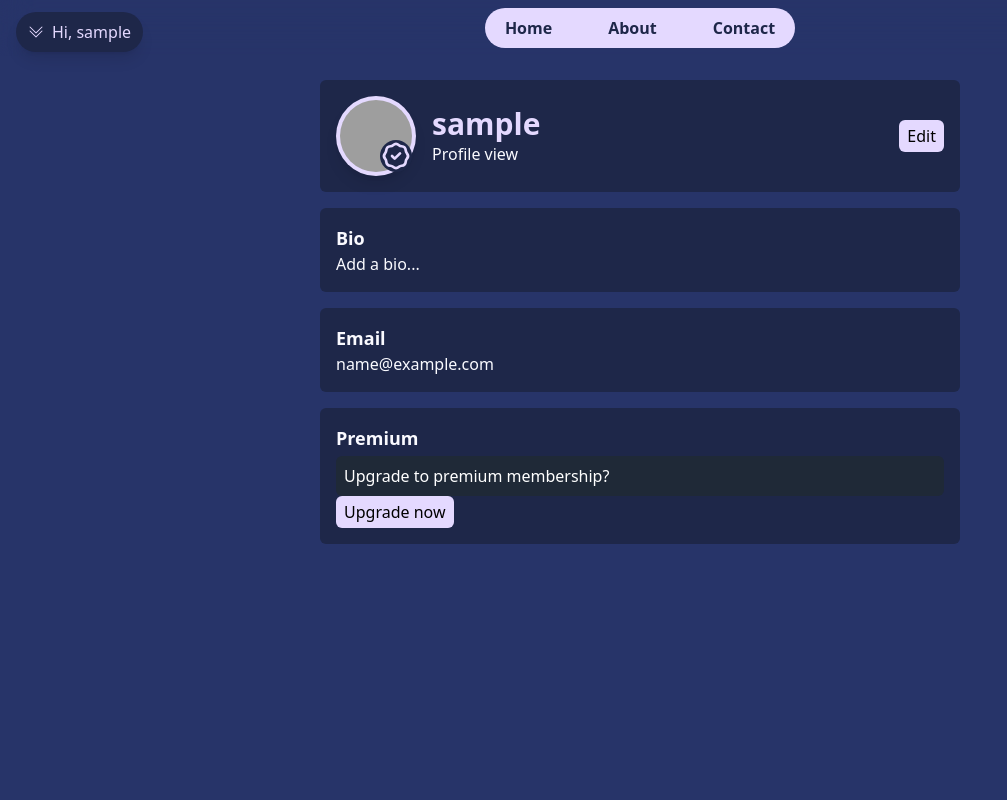
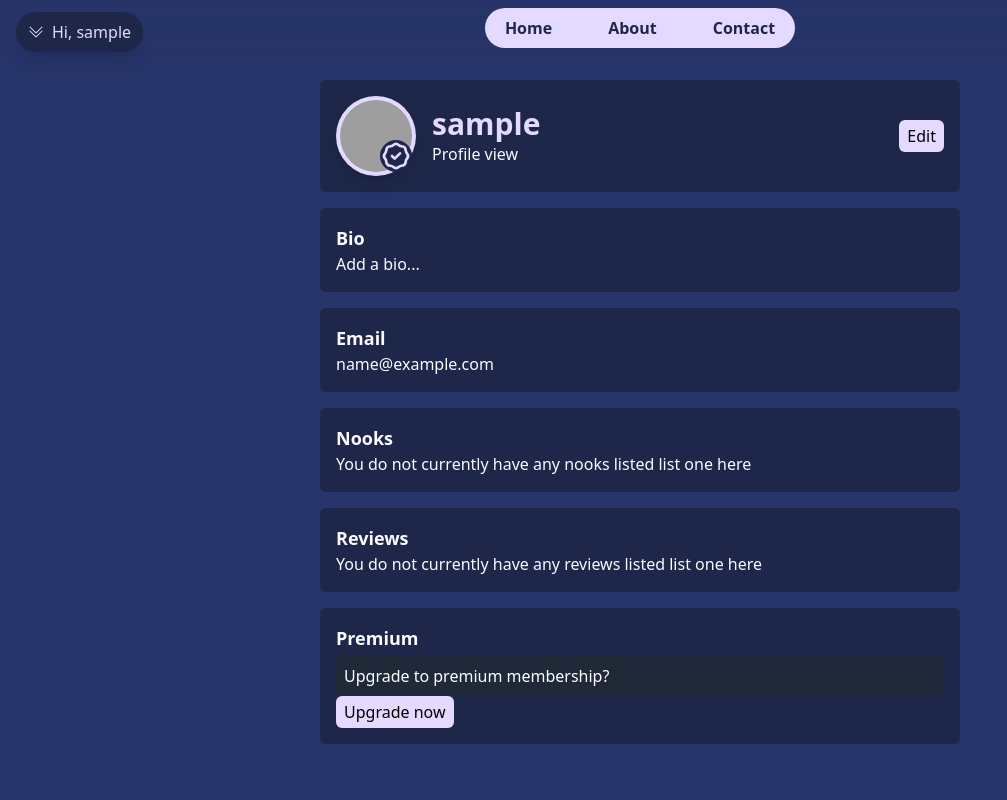
Before and after one commit to Junaidadams/nooks, a React (Vite) app: page /profile-page in a window 1280 px wide. Shown: the top 800 px of the page, without its empty margins (0-1007 px from the left). Built offline with nearby package versions, Linux system fonts and the light colour scheme; sample sign-in values are in the browser's storage; grey boxes are pictures that could not be loaded.

Commit message:
Changes after luncbreak

```diff
--- /dev/null
+++ b/src/components/IconBorder.jsx
@@ -0,0 +1,50 @@
+import PropTypes from "prop-types";
+import { AnimatePresence, motion } from "framer-motion";
+import { HiOutlineBadgeCheck } from "react-icons/hi";
+
+const IconBorder = (img, verified, premium, isHovered) => {
+  return (
+    <div
+      className={`relative ${
+        premium
+          ? "bg-gradient-to-tr from-amber-500 to-amber-200"
+          : "bg-periwinkle"
+      } rounded-full w-16 h-16 sm:h-20 sm:w-20 flex shadow-lg p-1 mr-4`}
+    >
+      <img
+        src="https://encrypted-tbn2.gstatic.com/images?q=tbn:ANd9GcSDz6yWvbQS0-tmNQjbMcOl11jXk38fj9xtWeMQVidumoj9Imn2ioRiYubBoTVUkAt-yUCjnJ2WU4_ZxexGo9QQxQkxJn0UoyAD-yAOIw"
+        className="rounded-full object-cover h-full w-full"
+      />
+      <div
+        className="relative"
+        onMouseEnter={() => setIsHovered(true)}
+        onMouseLeave={() => setIsHovered(false)}
+      >
+        <HiOutlineBadgeCheck
+          color="#E4D9FF"
+          className="h-6 w-6 sm:h-8 sm:w-8 z-10 absolute bottom-0 right-0 transform bg-space-cadet p-0 rounded-full"
+        />
+        <AnimatePresence>
+          {isHovered && (
+            <motion.div
+              initial={{ opacity: 0, y: 5 }}
+              animate={{ opacity: 1, y: 0 }}
+              exit={{ opacity: 0, y: 5 }}
+              className="absolute bottom-10 right-0 bg-gray-800 text-white text-xs px-2 py-1 rounded-md shadow-md whitespace-nowrap"
+            >
+              Verified
+            </motion.div>
+          )}
+        </AnimatePresence>
+      </div>
+    </div>
+  );
+};
+
+IconBorder.propTypes = {
+  img: PropTypes.any.isRequired,
+  verified: PropTypes.bool.isRequired,
+  premium: PropTypes.bool.isRequired,
+};
+
+export default IconBorder;
--- a/src/pages/ProfilePage.jsx
+++ b/src/pages/ProfilePage.jsx
@@ -6,6 +6,7 @@ import apiRequest from "../../lib/apiRequest";
 
 import SubmitButton from "../components/SubmitButton";
 import { HiOutlineBadgeCheck } from "react-icons/hi";
+import IconBorder from "../components/IconBorder";
 
 const ProfilePage = () => {
   const { currentUser, updateUser } = useContext(AuthContext);
@@ -54,41 +55,11 @@ const ProfilePage = () => {
       <div className="w-3/4 lg:w-1/2 mt-20 m-auto text-center">
         <div className="flex flex-col sm:flex-row my-auto bg-space-cadet p-4 rounded-md">
           <div className="flex">
-            <div
-              className={`relative ${
-                currentUser.premium
-                  ? "bg-gradient-to-tr from-amber-500 to-amber-200"
-                  : "bg-periwinkle"
-              } rounded-full w-16 h-16 sm:h-20 sm:w-20 flex shadow-lg p-1 mr-4`}
-            >
-              <img
-                src="https://encrypted-tbn2.gstatic.com/images?q=tbn:ANd9GcSDz6yWvbQS0-tmNQjbMcOl11jXk38fj9xtWeMQVidumoj9Imn2ioRiYubBoTVUkAt-yUCjnJ2WU4_ZxexGo9QQxQkxJn0UoyAD-yAOIw"
-                className="rounded-full object-cover h-full w-full"
-              />
-              <div
-                className="relative"
-                onMouseEnter={() => setIsHovered(true)}
-                onMouseLeave={() => setIsHovered(false)}
-              >
-                <HiOutlineBadgeCheck
-                  color="#E4D9FF"
-                  className="h-6 w-6 sm:h-8 sm:w-8 z-10 absolute bottom-0 right-0 transform bg-space-cadet p-0 rounded-full"
-                />
-                <AnimatePresence>
-                  {isHovered && (
-                    <motion.div
-                      initial={{ opacity: 0, y: 5 }}
-                      animate={{ opacity: 1, y: 0 }}
-                      exit={{ opacity: 0, y: 5 }}
-                      className="absolute bottom-10 right-0 bg-gray-800 text-white text-xs px-2 py-1 rounded-md shadow-md whitespace-nowrap"
-                    >
-                      Verified
-                    </motion.div>
-                  )}
-                </AnimatePresence>
-              </div>
-            </div>
-
+            <IconBorder
+              premium={currentUser.premium}
+              verified={currentUser.verified}
+              img={currentUser.avatar}
+            />
             <div className="my-auto text-left">
               <motion.h1 className="text-xl sm:text-2xl md:text-3xl text-periwinkle font-black">
                 {formData.username}
@@ -166,12 +137,41 @@ const ProfilePage = () => {
             <>
               <div className="p-4 rounded-md bg-space-cadet">
                 <h2 className="text-lg font-semibold">Bio</h2>
-                <p>{formData.bio || "Add a bio..."}</p>
+                <p>{currentUser.bio || "Add a bio..."}</p>
               </div>
               <div className="p-4 rounded-md bg-space-cadet">
                 <h2 className="text-lg font-semibold">Email</h2>
-                <p>{formData.email}</p>
+                <p>{currentUser.email}</p>
               </div>
+              {currentUser.nooks ? (
+                <div className="p-4 rounded-md bg-space-cadet">
+                  <h2 className="text-lg font-semibold">nooks</h2>
+                  <p>{currentUser.nooks}</p>
+                </div>
+              ) : (
+                <div className="p-4 rounded-md bg-space-cadet">
+                  <h2 className="text-lg font-semibold">Nooks</h2>
+                  <p>
+                    You do not currently have any nooks listed{" "}
+                    <a href="/new-nook">list one here</a>
+                  </p>
+                </div>
+              )}
+              {currentUser.reviews ? (
+                <div className="p-4 rounded-md bg-space-cadet">
+                  <h2 className="text-lg font-semibold">reviews</h2>
+                  <p>{currentUser.reviews}</p>
+                </div>
+              ) : (
+                <div className="p-4 rounded-md bg-space-cadet">
+                  <h2 className="text-lg font-semibold">Reviews</h2>
+                  <p>
+                    You do not currently have any reviews listed{" "}
+                    <a href="/new-nook">list one here</a>
+                  </p>
+                </div>
+              )}
+
               <div className="p-4 rounded-md bg-space-cadet">
                 <h6 className="text-lg font-semibold">Premium</h6>
                 <p className="w-full p-2 mt-1 bg-gray-800 rounded-md text-white">
```
